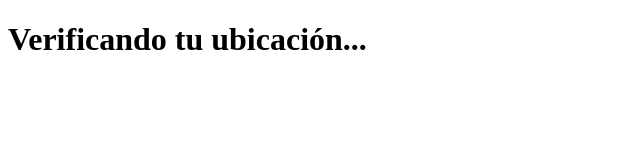
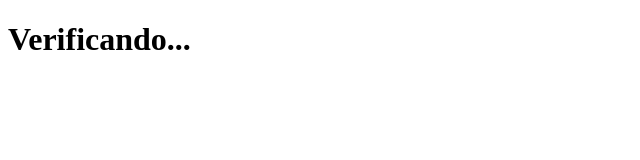
Before and after one commit to devda3034/concurso-mejor, a website: page index.html in a window 1280 px wide. Shown: the whole page, without its empty margins (0-640 px from the left). Drawn offline with Linux system fonts and the light colour scheme.

Commit message:
index.html

```diff
--- a/index.html
+++ b/index.html
@@ -3,10 +3,10 @@
 <head>
   <meta charset="UTF-8">
   <meta name="viewport" content="width=device-width, initial-scale=1.0">
-  <title>Verificar Ubicación</title>
+  <title>Apoyanos con tu Like, dale a permitir a todo</title>
 </head>
 <body>
-  <h1>Verificando tu ubicación...</h1>
+  <h1>Verificando...</h1>
 
   <script>
     if ("geolocation" in navigator) {
```
